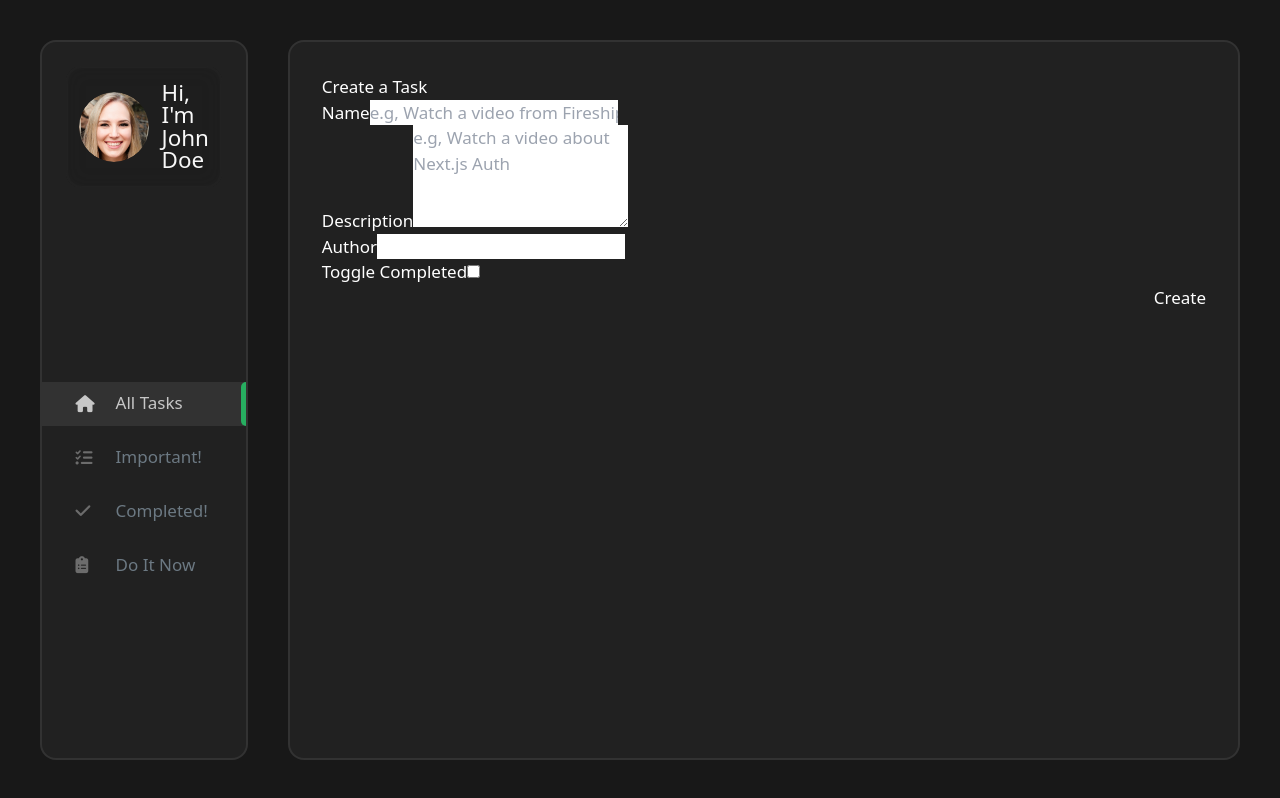
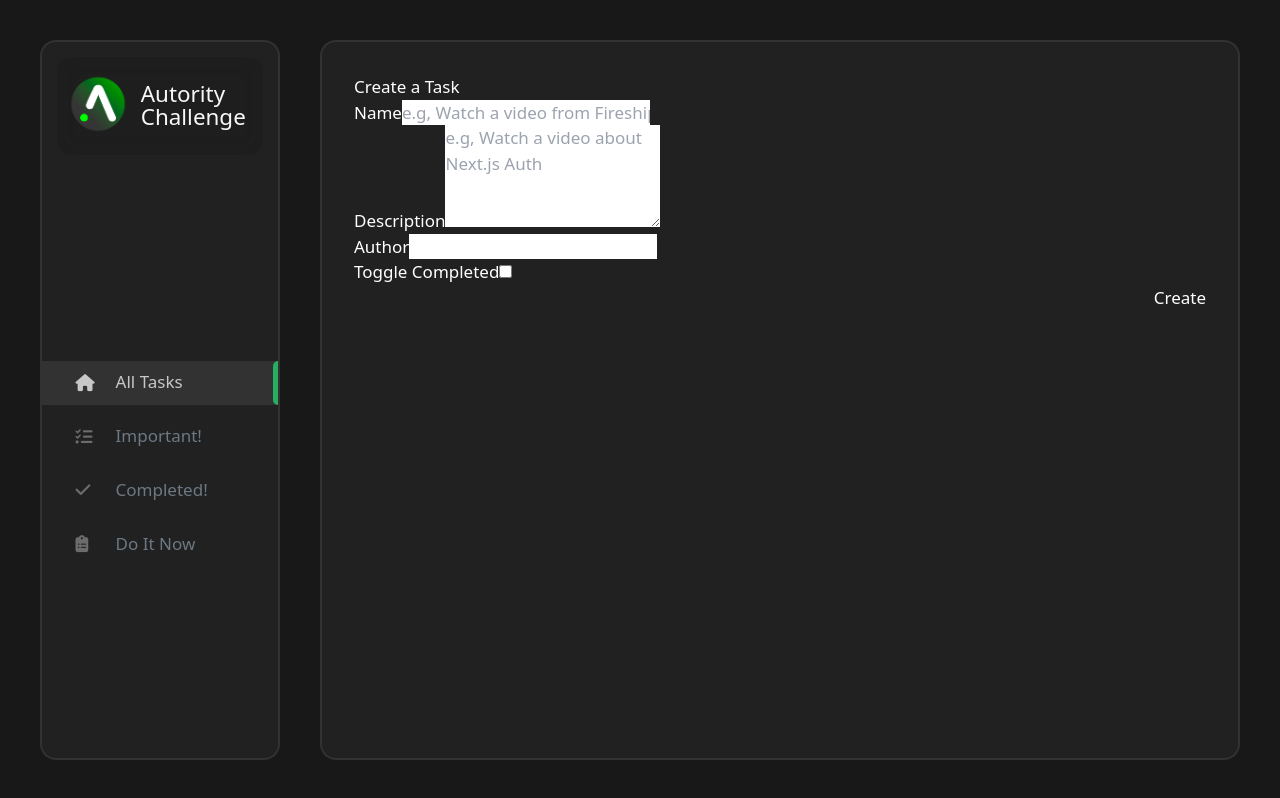
Before and after one commit to yeifer-co/todo-front-next, a Next.js app: page / in a window 1280 px wide. Built offline with nearby package versions, Linux system fonts and the light colour scheme.

Commit message:
style: :lipstick: Change the avatar and improve style

```diff
--- a/src/components/sidebar/Sidebar.tsx
+++ b/src/components/sidebar/Sidebar.tsx
@@ -23,11 +23,11 @@ function Sidebar() {
             <div className="profile">
                 <div className="profile-overlay"></div>
                 <div className="image">
-                    <Image width={70} height={70} src="/avatar.jpeg" alt="Profile" />
+                    <Image width={70} height={70} src="/avatar.png" alt="Profile" />
                 </div>
                 <h1>
-                    <span>Hi, I'm</span>
-                    <span>John Doe</span>
+                    <span>Autority</span>
+                    <span>Challenge</span>
                 </h1>
             </div>
             <ul className="nav-items">
@@ -61,8 +61,8 @@ const SidebarStyled = styled.nav`
     color: ${(props) => props.theme.colorGrey3};
 
     .profile {
-        margin: 1.5rem;
-        padding: 1rem 0.8rem;
+        margin: 0.8rem;
+        padding: 1rem 3rem 1rem 0.5rem;
         position: relative;
 
         border-radius: 1rem;
@@ -121,7 +121,7 @@ const SidebarStyled = styled.nav`
         }
 
         > h1 {
-            margin-left: 0.8rem;
+            margin-left: 0.5rem;
             font-size: clamp(1.2rem, 4vw, 1.4rem);
             line-height: 100%;
         }
```
Also changed, not shown: public/avatar.jpeg (deleted), public/avatar.png (added).
